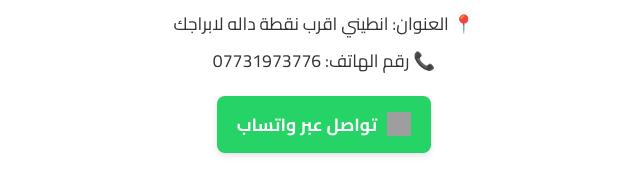
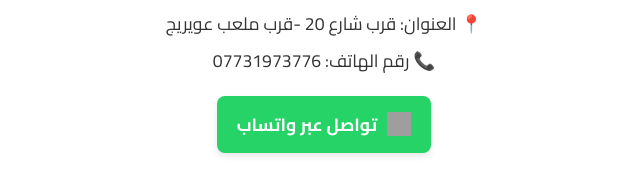
Before and after one commit to zain78lj/MrKazM1, a plain HTML site: page ziadnet.html in a window 1280 px wide. Shown: the part 342-519 px from the top of the page, 316-956 px from the left. Drawn offline with Linux system fonts and the light colour scheme; grey boxes are pictures that could not be loaded.

Commit message:
Update ziadnet.html

```diff
--- a/ziadnet.html
+++ b/ziadnet.html
@@ -153,7 +153,7 @@
 
   <!-- عنوان المزود -->
   <h1>زياد نت - مزود خدمة الإنترنت</h1>
-  <p>📍 العنوان: انطيني اقرب نقطة داله لابراجك</p>
+  <p>📍 العنوان: قرب شارع 20 -قرب ملعب عويريج </p>
   <p>📞 رقم الهاتف: 07731973776</p>
 
   <!-- زر واتساب -->
```
